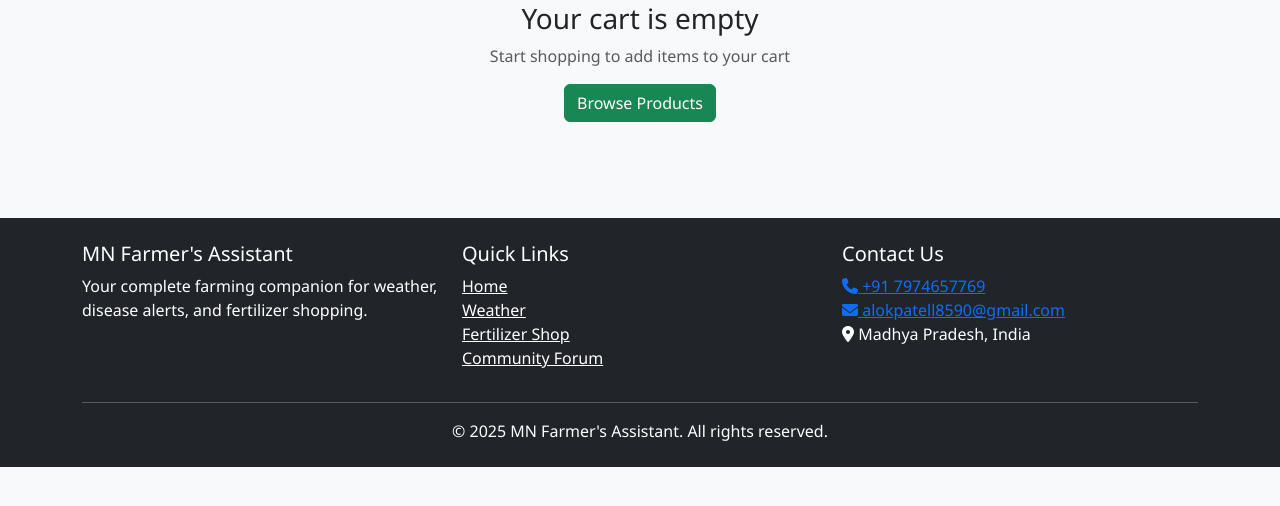
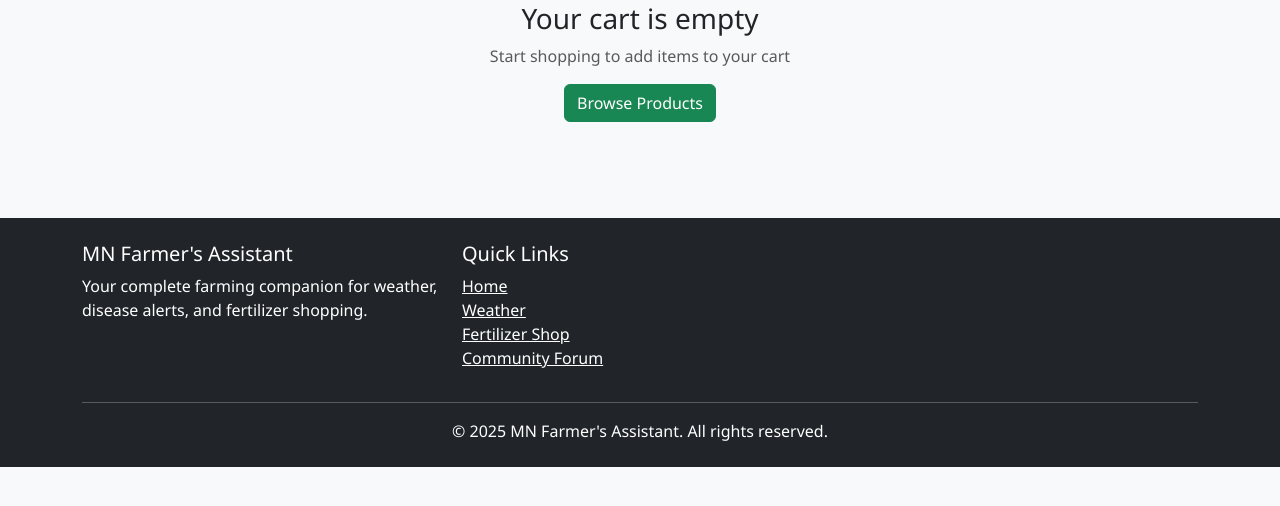
Before and after one commit to aalokpatel07/farmer-assistant, a Flask app: page /cart in a window 1280 px wide. Shown: the part 274-780 px from the top of the page. Run offline with Flask 3, Linux system fonts and the light colour scheme; a user stored in the database is signed in.

Commit message:
Hide contact as details
Added a Resources dropdown menu with links to various resources for users.

```diff
--- a/templates/base.html
+++ b/templates/base.html
@@ -143,12 +143,12 @@
                         <li><a href="{{ url_for('forum') }}" class="text-white">Community Forum</a></li>
                     </ul>
                 </div>
-                <div class="col-md-4">
+                <!-- <div class="col-md-4">
                     <h5>Contact Us</h5>
                     <a href="tel:+917974657769"><i class="fas fa-phone"></i> +91 7974657769</a><br>
                     <a href="mailto:alokpatell07@gmail.com"><i class="fas fa-envelope"></i> alokpatell8590@gmail.com</a>
                     <p><i class="fas fa-map-marker-alt"></i> Madhya Pradesh, India</p>
-                </div>
+                </div> -->
             </div>
             <hr>
             <p class="text-center mb-0">© 2025 MN Farmer's Assistant. All rights reserved.</p>
@@ -158,4 +158,5 @@
     <script src="https://cdn.jsdelivr.net/npm/bootstrap@5.3.0/dist/js/bootstrap.bundle.min.js"></script>
     <script src="{{ url_for('static', filename='js/script.js') }}"></script>
 </body>
+
 </html>
```
